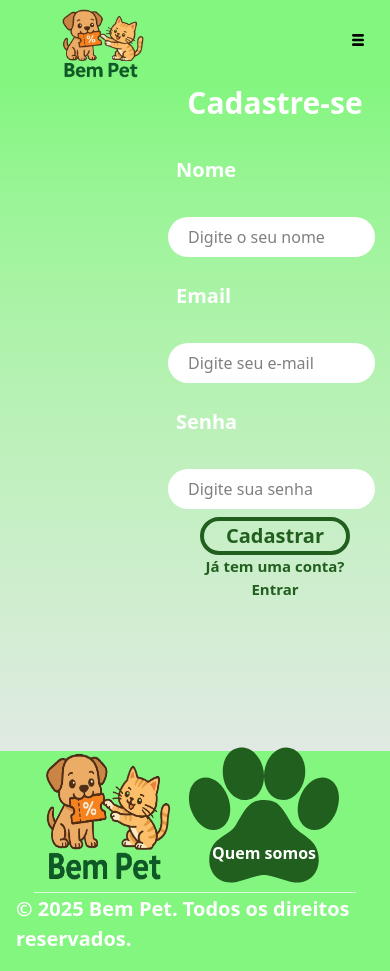
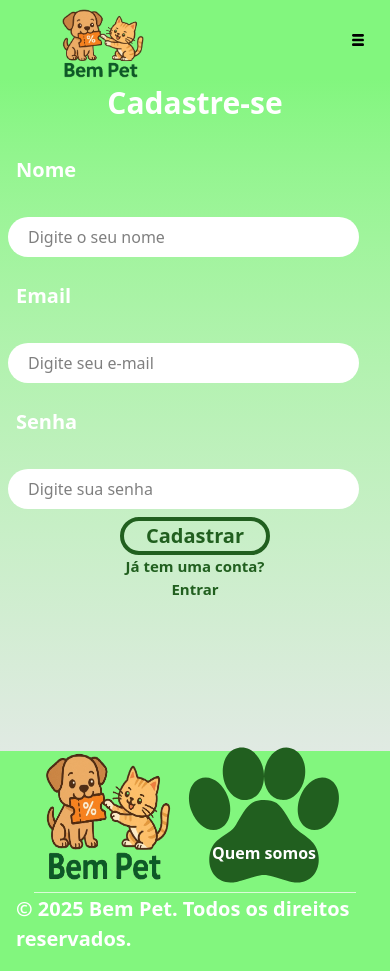
Before and after one commit to erlizaellen/projetobempet, a Next.js app: page /cadastro in a window 390 px wide. Built offline with nearby package versions, Linux system fonts and the light colour scheme.

Commit message:
Responsividade

```diff
--- a/src/pages/cadastro/index.jsx
+++ b/src/pages/cadastro/index.jsx
@@ -8,6 +8,7 @@ export default function Cadastro() {
     const [nome, setNome] = useState("");
     const [email, setEmail] = useState("");
     const [senha, setSenha] = useState(0);
+
 
     function formatSenha(evento){
         let senha = evento.target.value
@@ -40,16 +41,16 @@ export default function Cadastro() {
 
     return (
         <PageWrapper showButton={false}>
-            <div className="w-full h-full flex gap-40 p-40 max-md:p-0">
+            <div className="w-full h-full flex gap-40 p-40 max-md:p-0 max-md:block">
             <ToastContainer
             position="top-right"
             autoClose={5000}
             theme="colored"
             />
-        <div className="w-[60%] flex items-center max-md:hidden">
+        <div className="w-[60%] flex items-center max-sm:hidden max-md:hidden">
                     <img src="/img/imagem-cadastro.svg" alt="imagem-cadstro" />
                 </div>
-                <div className="w-[50%] h-[70vh] rounded-xl max-md:w-full">
+                <div className="w-[50%] h-[70vh] rounded-xl max-md:w-full ">
                     <div className="w-full h-[10%] rounded-2xl">
                         <h1 className="font-bold text-white text-[30px] justify-center flex">Cadastre-se</h1>
                     </div>
@@ -62,7 +63,7 @@ export default function Cadastro() {
                             onChange={
                                 (event) => setNome(event.target.value)
                             }
-                        />
+                             />
 
                         <CustomInput
                             label="Email"
```
